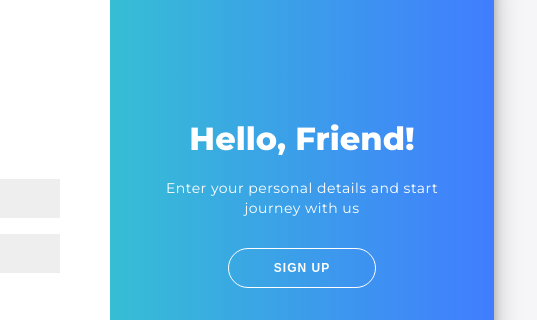
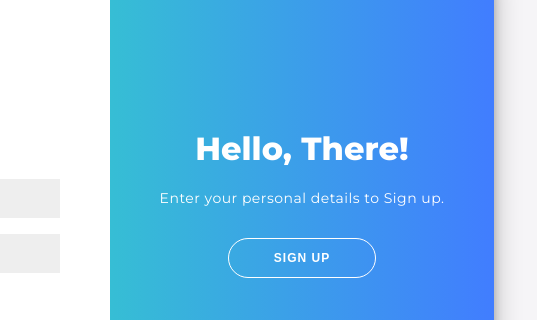
Before and after one commit to shaik-adnan1/CodeClause_WebDev_Auth_app, a website with bundled scripts: page index.html in a window 1280 px wide. Shown: the part 177-497 px from the top of the page, 530-1067 px from the left. Built offline with nearby package versions, Linux system fonts and the light colour scheme.

Commit message:
minor ui updates

```diff
--- a/index.html
+++ b/index.html
@@ -74,13 +74,13 @@
             <div class="overlay-panel overlay-left">
               <h1>Welcome Back!</h1>
               <p>
-                To keep connected with us please login with your personal info
+                Let's Sign you up.🤝
               </p>
               <button class="ghost" id="signInPanel">Sign In</button>
             </div>
             <div class="overlay-panel overlay-right">
-              <h1>Hello, Friend!</h1>
-              <p>Enter your personal details and start journey with us</p>
+              <h1>Hello, There!</h1>
+              <p>Enter your personal details to Sign up.</p>
               <button class="ghost" id="signUpPanel">Sign Up</button>
             </div>
           </div>
```
